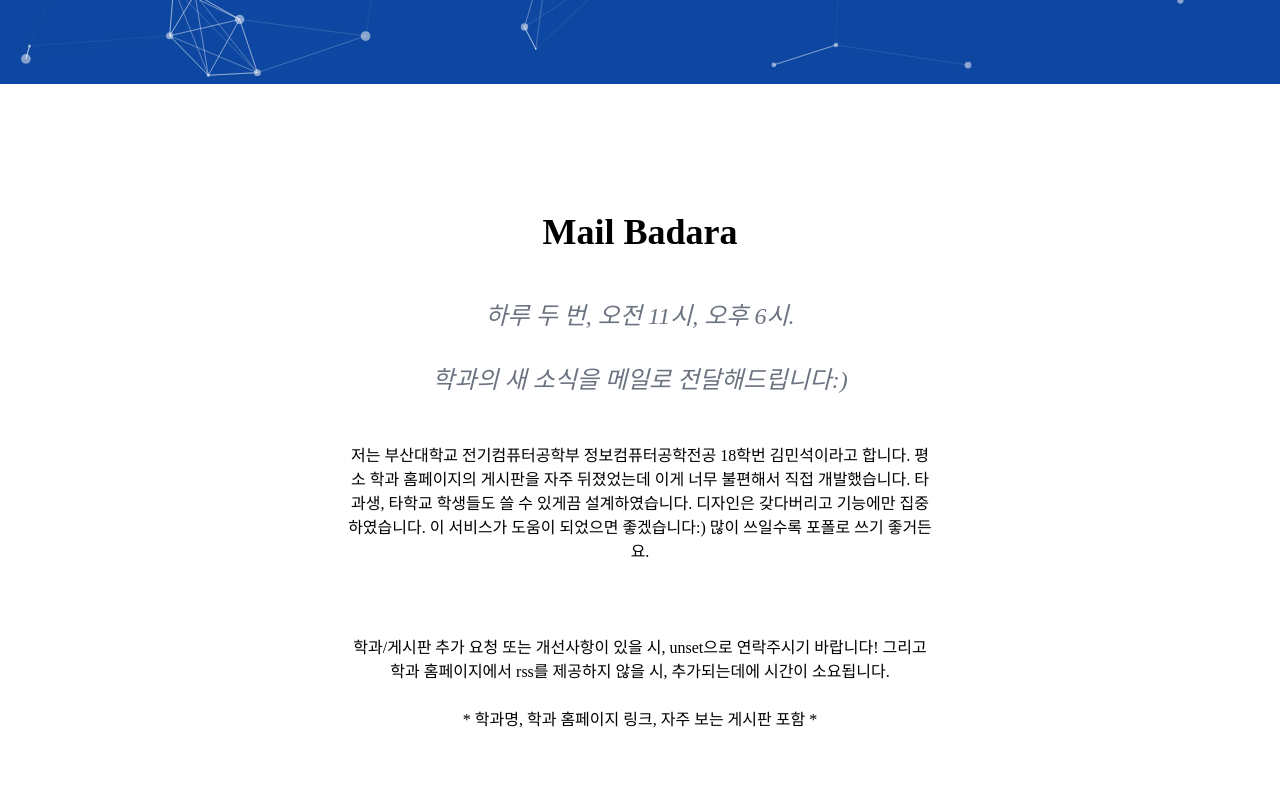
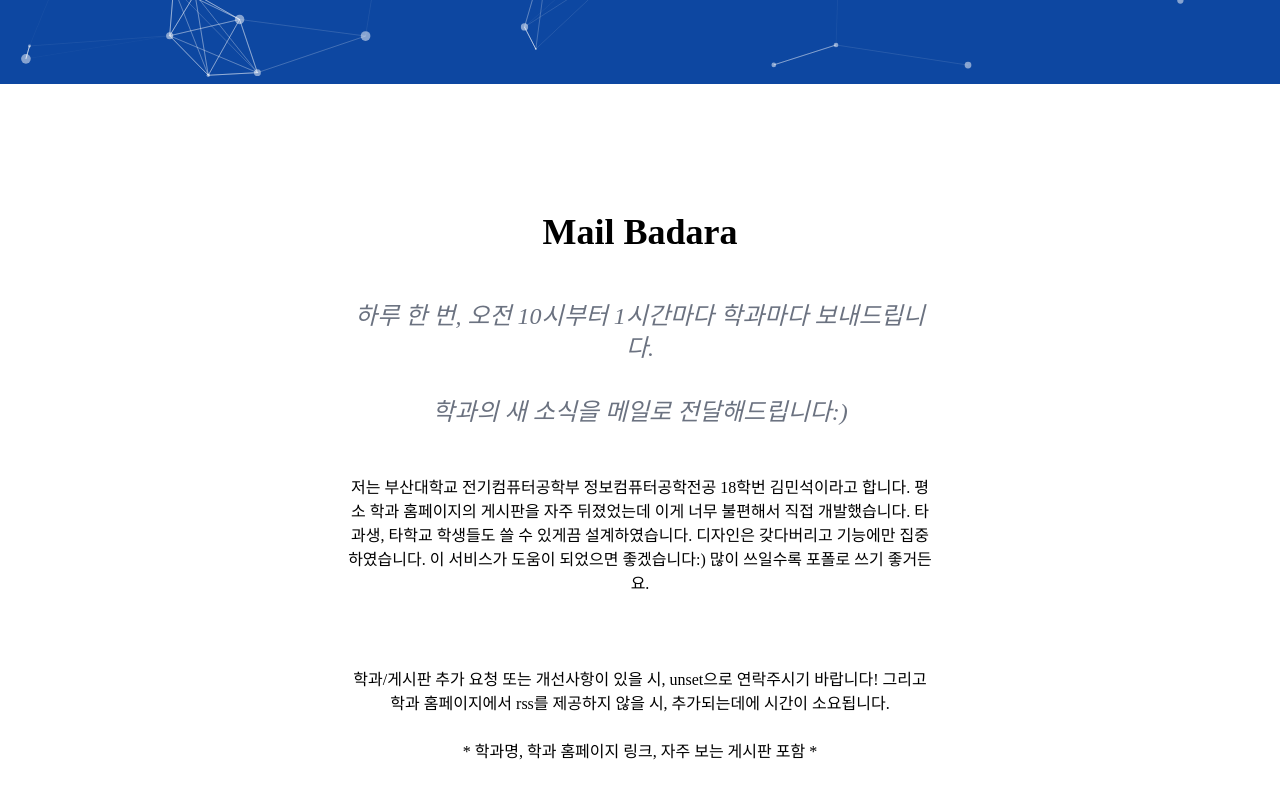
Before and after one commit to KimCookieYa/PNU_Mail_Badara, a React (Vite) app: page / in a window 1280 px wide. Shown: the part 716-1514 px from the top of the page. Built offline with nearby package versions, Linux system fonts and the light colour scheme; no server answers; a web font is replaced by a local one.

Commit message:
Design: About 내용 수정

```diff
--- a/src/pages/AboutPage.tsx
+++ b/src/pages/AboutPage.tsx
@@ -8,7 +8,7 @@ const AboutPage = forwardRef<HTMLDivElement>((__, ref) => {
           <div className="m-6 text-4xl font-bold">Mail Badara</div>
           <br />
           <div className="text-2xl italic text-gray-500">
-            하루 두 번, 오전 11시, 오후 6시.
+            하루 한 번, 오전 10시부터 1시간마다 학과마다 보내드립니다.
             <br />
             <br />
             학과의 새 소식을 메일로 전달해드립니다:)
```
